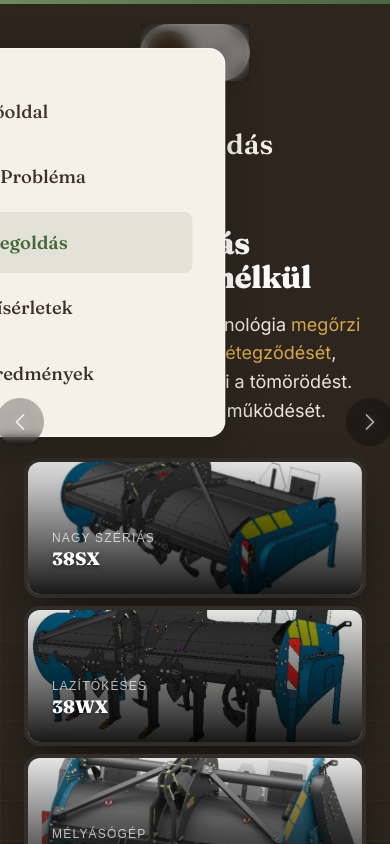
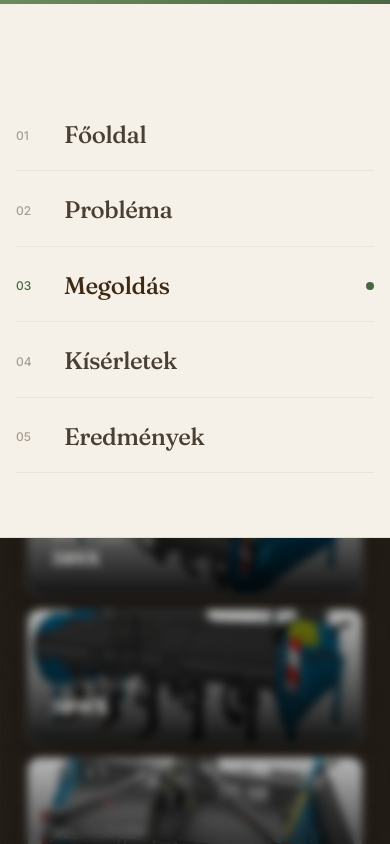
Before and after one commit to phrubos/asogepes, a Next.js app: page /megoldas in a window 390 px wide. Both pictures are taken after a click on the button "Menü megnyitása". Shown: the top 844 px of the page. Built offline with nearby package versions, Linux system fonts and the light colour scheme.

Commit message:
Update Navigation component styling and functionality

```diff
--- a/src/components/layout/Navigation.module.css
+++ b/src/components/layout/Navigation.module.css
@@ -1,204 +1,283 @@
-.navContainer {
+/* ===========================================
+   NAVIGATION - Editorial Style
+   Clean, typographic, with elegant animations
+   =========================================== */
+
+.header {
     position: fixed;
-    top: 1.5rem;
-    left: 50%;
-    transform: translateX(-50%);
-    z-index: 100;
-    width: auto;
-    max-width: 90vw;
+    top: 0;
+    left: 0;
+    right: 0;
+    z-index: 110;
+    padding: 0 var(--space-xl);
+    transition: all 0.5s cubic-bezier(0.16, 1, 0.3, 1);
 }
 
+.header::before {
+    content: '';
+    position: absolute;
+    inset: 0;
+    background: linear-gradient(
+        to bottom,
+        rgba(245, 240, 232, 0.98) 0%,
+        rgba(245, 240, 232, 0.9) 70%,
+        rgba(245, 240, 232, 0) 100%
+    );
+    opacity: 0;
+    transition: opacity 0.5s ease;
+    pointer-events: none;
+}
+
+.header.scrolled::before {
+    opacity: 1;
+}
+
+/* ===== Dark Page Mode (Light Text) ===== */
+.header.onDark .logo {
+    color: var(--color-cream);
+}
+
+.header.onDark .logoMark {
+    color: var(--color-gold-light);
+}
+
+.header.onDark .navLink {
+    color: rgba(255, 255, 255, 0.7);
+}
+
+.header.onDark .navLink:hover,
+.header.onDark .navLink.active {
+    color: var(--color-white);
+}
+
+.header.onDark .indicator {
+    background: var(--color-gold);
+}
+
+.header.onDark .menuIcon span {
+    background: var(--color-cream);
+}
+
+.headerInner {
+    max-width: 1400px;
+    margin: 0 auto;
+    display: flex;
+    align-items: center;
+    justify-content: space-between;
+    padding: var(--space-lg) 0;
+    border-bottom: 1px solid transparent;
+    transition: all 0.5s cubic-bezier(0.16, 1, 0.3, 1);
+}
+
+.header.scrolled .headerInner {
+    padding: var(--space-md) 0;
+    border-bottom-color: rgba(61, 41, 20, 0.08);
+}
+
+/* Logo */
+.logo {
+    display: flex;
+    align-items: center;
+    gap: var(--space-sm);
+    text-decoration: none;
+    color: var(--color-soil);
+    position: relative;
+    z-index: 2;
+}
+
+.logoMark {
+    display: flex;
+    align-items: center;
+    justify-content: center;
+    width: 2.5rem;
+    height: 2.5rem;
+    font-size: 1.5rem;
+    color: var(--color-green);
+    transition: color 0.3s ease;
+}
+
+.logo:hover .logoMark {
+    color: var(--color-gold);
+}
+
+.logoText {
+    font-family: var(--font-display);
+    font-size: 1.25rem;
+    font-weight: 600;
+    letter-spacing: -0.02em;
+}
+
+/* Desktop Navigation */
 .nav {
     display: flex;
     align-items: center;
-    padding: 0.35rem;
-    background: rgba(253, 252, 250, 0.8);
-    backdrop-filter: blur(16px);
-    -webkit-backdrop-filter: blur(16px);
-    border: 1px solid rgba(255, 255, 255, 0.5);
-    border-radius: 9999px;
-    box-shadow:
-        0 4px 20px -2px rgba(0, 0, 0, 0.08),
-        0 0 0 1px rgba(255, 255, 255, 0.4) inset;
-    transition: all 0.4s cubic-bezier(0.16, 1, 0.3, 1);
-}
-
-.nav.scrolled {
-    background: rgba(253, 252, 250, 0.9);
-    box-shadow:
-        0 8px 30px -4px rgba(0, 0, 0, 0.12),
-        0 0 0 1px rgba(255, 255, 255, 0.4) inset;
-    transform: scale(0.98);
-}
-
-.navLogo {
-    display: flex;
-    align-items: center;
-    justify-content: center;
-    width: 2.75rem;
-    height: 2.75rem;
-    border-radius: 50%;
-    background: var(--color-soil);
-    color: var(--color-cream);
-    margin-right: 0.25rem;
-    text-decoration: none;
-    transition: transform 0.3s cubic-bezier(0.34, 1.56, 0.64, 1);
-    flex-shrink: 0;
+    gap: 0;
     position: relative;
-    overflow: hidden;
-}
-
-.navLogo:hover {
-    transform: scale(1.1) rotate(-5deg);
-}
-
-.navLogo::after {
-    content: '';
-    position: absolute;
-    inset: 0;
-    border-radius: 50%;
-    box-shadow: inset 0 0 10px rgba(0,0,0,0.2);
-}
-
-.logoIcon {
-    font-size: 1.25rem;
-    color: var(--color-gold);
-}
-
-.navLinks {
-    display: flex;
-    align-items: center;
-    gap: 0.125rem;
 }
 
 .navLink {
     position: relative;
-    padding: 0.65rem 1.25rem;
+    padding: var(--space-sm) var(--space-lg);
+    font-family: var(--font-body);
+    font-size: 0.9rem;
+    font-weight: 500;
     color: var(--color-earth-600);
     text-decoration: none;
-    font-family: var(--font-body);
-    font-size: 0.95rem;
-    font-weight: 500;
-    border-radius: 9999px;
-    transition: color 0.2s ease;
-    z-index: 1;
-    white-space: nowrap;
+    transition: color 0.3s ease;
 }
 
-.navLink:hover {
-    color: var(--color-earth-900);
+.navLink:hover,
+.navLink.active {
+    color: var(--color-soil);
 }
 
-.navLink.active {
-    color: var(--color-earth-900);
-    font-weight: 600;
+/* Sliding Indicator - The magic underline */
+.indicator {
+    position: absolute;
+    bottom: -2px;
+    height: 2px;
+    background: var(--color-green);
+    border-radius: 1px;
+    pointer-events: none;
 }
 
-.hoverPill {
-    position: absolute;
-    inset: 0;
-    background: rgba(61, 41, 20, 0.06);
-    border-radius: 9999px;
-    z-index: -1;
+/* Mobile Toggle Button */
+.menuToggle {
+    display: none;
+    width: 44px;
+    height: 44px;
+    padding: 0;
+    border: none;
+    background: transparent;
+    cursor: pointer;
+    position: relative;
+    z-index: 120;
 }
 
-.activeDot {
-    position: absolute;
-    bottom: 6px;
-    left: 50%;
-    width: 4px;
-    height: 4px;
-    background: var(--color-green);
-    border-radius: 50%;
-    transform: translateX(-50%);
-    box-shadow: 0 1px 2px rgba(0,0,0,0.1);
+.menuIcon {
+    display: flex;
+    flex-direction: column;
+    align-items: center;
+    justify-content: center;
+    gap: 5px;
+    width: 100%;
+    height: 100%;
 }
 
-/* Hamburger for Mobile */
-.hamburger {
-    display: none;
-    width: 2.75rem;
-    height: 2.75rem;
-    border-radius: 50%;
-    border: none;
-    background: transparent;
-    color: var(--color-earth-800);
-    cursor: pointer;
-    align-items: center;
-    justify-content: center;
-    margin-left: 0.25rem;
-    transition: background 0.2s ease;
+.menuIcon span {
+    display: block;
+    width: 22px;
+    height: 2px;
+    background: var(--color-soil);
+    border-radius: 1px;
+    transform-origin: center;
 }
 
-.hamburger:hover {
-    background: rgba(0,0,0,0.05);
-}
-
-/* Mobile Menu Overlay */
+/* Mobile Overlay */
 .mobileOverlay {
     position: fixed;
     inset: 0;
-    background: rgba(0, 0, 0, 0.4);
-    z-index: 98;
-    backdrop-filter: blur(8px);
-    pointer-events: auto;
+    background: rgba(0, 0, 0, 0.2);
+    z-index: 100;
+    backdrop-filter: blur(4px);
 }
 
-/* Mobile Menu Drawer */
-.mobileMenu {
+/* Mobile Navigation - Full screen takeover */
+.mobileNav {
     position: fixed;
-    top: 1.5rem;
-    right: 1.5rem;
-    width: 300px;
-    max-width: calc(100vw - 3rem);
+    top: 0;
+    left: 0;
+    right: 0;
     background: var(--color-cream);
-    z-index: 99;
-    padding: var(--space-xl);
-    box-shadow: 0 10px 40px rgba(0, 0, 0, 0.2);
-    border-radius: var(--radius-lg);
-    border: 1px solid rgba(255,255,255,0.5);
-    overflow-y: auto;
-    transform-origin: top right;
-    pointer-events: auto;
+    z-index: 105;
+    padding-top: 100px;
+    padding-bottom: var(--space-3xl);
+    border-bottom: 1px solid rgba(61, 41, 20, 0.1);
 }
 
-.mobileNav {
+.mobileNavInner {
+    max-width: 1400px;
+    margin: 0 auto;
+    padding: 0 var(--space-xl);
     display: flex;
     flex-direction: column;
     gap: var(--space-xs);
 }
 
-.mobileNavLink {
-    display: block;
-    padding: var(--space-md) var(--space-lg);
-    font-family: var(--font-display);
-    font-size: 1.15rem;
-    font-weight: 500;
-    color: var(--color-earth-700);
+.mobileLink {
+    display: flex;
+    align-items: center;
+    gap: var(--space-lg);
+    padding: var(--space-md) 0;
     text-decoration: none;
-    border-radius: var(--radius-md);
-    transition: all var(--transition-fast);
+    color: var(--color-earth-600);
+    border-bottom: 1px solid rgba(61, 41, 20, 0.06);
+    transition: all 0.3s ease;
+    position: relative;
 }
 
-.mobileNavLink:hover {
-    background: rgba(61, 41, 20, 0.05);
+.mobileLink:hover {
     color: var(--color-soil);
-    transform: translateX(4px);
+    padding-left: var(--space-sm);
+}
+
+.mobileLinkNumber {
+    font-family: var(--font-body);
+    font-size: 0.75rem;
+    font-weight: 500;
+    color: var(--color-earth-500);
+    opacity: 0.5;
+    min-width: 1.5rem;
+}
+
+.mobileLinkText {
+    font-family: var(--font-display);
+    font-size: 1.75rem;
+    font-weight: 500;
+    letter-spacing: -0.02em;
 }
 
 .mobileActive {
-    background: rgba(74, 103, 65, 0.1);
-    color: var(--color-green);
-    font-weight: 600;
+    color: var(--color-soil);
 }
 
-.mobileActive:hover {
-    background: rgba(74, 103, 65, 0.15);
+.mobileActive .mobileLinkNumber {
     color: var(--color-green);
+    opacity: 1;
 }
 
-@media (max-width: 860px) {
-    .navLinks { display: none; }
-    .hamburger { display: flex; }
-    .nav { padding-right: 0.35rem; }
+.mobileActiveMark {
+    position: absolute;
+    right: 0;
+    top: 50%;
+    transform: translateY(-50%);
+    width: 8px;
+    height: 8px;
+    background: var(--color-green);
+    border-radius: 50%;
 }
+
+/* Responsive */
+@media (max-width: 900px) {
+    .nav {
+        display: none;
+    }
+
+    .menuToggle {
+        display: flex;
+    }
+}
+
+@media (max-width: 480px) {
+    .header {
+        padding: 0 var(--space-md);
+    }
+
+    .mobileNavInner {
+        padding: 0 var(--space-md);
+    }
+
+    .mobileLinkText {
+        font-size: 1.5rem;
+    }
+}
--- a/src/components/layout/Navigation.tsx
+++ b/src/components/layout/Navigation.tsx
@@ -1,6 +1,6 @@
 'use client'
 
-import { useState, useEffect } from 'react'
+import { useState, useEffect, useRef } from 'react'
 import Link from 'next/link'
 import { usePathname } from 'next/navigation'
 import { motion, AnimatePresence } from 'framer-motion'
@@ -9,95 +9,146 @@ import styles from './Navigation.module.css'
 
 export default function Navigation() {
   const [scrolled, setScrolled] = useState(false)
-  const [hoveredPath, setHoveredPath] = useState<string | null>(null)
+  const [activeIndex, setActiveIndex] = useState(0)
+  const [hoverIndex, setHoverIndex] = useState<number | null>(null)
   const [mobileMenuOpen, setMobileMenuOpen] = useState(false)
+  const [indicatorStyle, setIndicatorStyle] = useState({ left: 0, width: 0 })
+  const navRef = useRef<HTMLDivElement>(null)
   const pathname = usePathname()
+
+  const navItems = [
+    { href: '/', label: 'Főoldal' },
+    { href: '/problema', label: 'Probléma' },
+    { href: '/megoldas', label: 'Megoldás' },
+    { href: '/kiserlet', label: 'Kísérletek' },
+    { href: '/eredmenyek', label: 'Eredmények' },
+  ]
+
+  // Find active index based on pathname
+  useEffect(() => {
+    const index = navItems.findIndex(item => item.href === pathname)
+    setActiveIndex(index >= 0 ? index : 0)
+  }, [pathname])
+
+  // Update indicator position
+  useEffect(() => {
+    const updateIndicator = () => {
+      if (!navRef.current) return
+      const targetIndex = hoverIndex !== null ? hoverIndex : activeIndex
+      const links = navRef.current.querySelectorAll('a')
+      const activeLink = links[targetIndex] as HTMLElement
+      if (activeLink) {
+        const navRect = navRef.current.getBoundingClientRect()
+        const linkRect = activeLink.getBoundingClientRect()
+        setIndicatorStyle({
+          left: linkRect.left - navRect.left,
+          width: linkRect.width,
+        })
+      }
+    }
+    updateIndicator()
+    window.addEventListener('resize', updateIndicator)
+    return () => window.removeEventListener('resize', updateIndicator)
+  }, [activeIndex, hoverIndex])
 
   useEffect(() => {
     const handleScroll = () => {
-      setScrolled(window.scrollY > 20)
+      setScrolled(window.scrollY > 50)
     }
-
     window.addEventListener('scroll', handleScroll)
     return () => window.removeEventListener('scroll', handleScroll)
   }, [])
 
-  // Close mobile menu on route change
   useEffect(() => {
     setMobileMenuOpen(false)
   }, [pathname])
 
-  // Prevent body scroll when mobile menu is open
   useEffect(() => {
     if (mobileMenuOpen) {
       document.body.style.overflow = 'hidden'
     } else {
       document.body.style.overflow = ''
     }
-    return () => {
-      document.body.style.overflow = ''
-    }
+    return () => { document.body.style.overflow = '' }
   }, [mobileMenuOpen])
 
-  const navItems = [
-    { href: '/', label: 'Főoldal' },
-    { href: '/problema', label: 'A Probléma' },
-    { href: '/megoldas', label: 'Megoldás' },
-    { href: '/kiserlet', label: 'Kísérletek' },
-    { href: '/eredmenyek', label: 'Eredmények' },
-  ]
+  // Dark pages need light text
+  const isDarkPage = pathname === '/' || pathname === '/megoldas' || pathname === '/eredmenyek'
 
   return (
-    <div className={styles.navContainer}>
-      <nav className={`${styles.nav} ${scrolled ? styles.scrolled : ''}`}>
-        <Link href="/" className={styles.navLogo} aria-label="Ásógép Kutatás Főoldal">
-          <span className={styles.logoIcon}>◈</span>
+    <header className={`${styles.header} ${scrolled ? styles.scrolled : ''} ${isDarkPage && !scrolled ? styles.onDark : ''}`}>
+      <div className={styles.headerInner}>
+        {/* Logo */}
+        <Link href="/" className={styles.logo}>
+          <motion.span
+            className={styles.logoMark}
+            whileHover={{ rotate: 90 }}
+            transition={{ type: 'spring', stiffness: 300, damping: 15 }}
+          >
+            ◈
+          </motion.span>
+          <span className={styles.logoText}>Ásógép</span>
         </Link>
 
-        <div className={styles.navLinks}>
-          {navItems.filter(item => item.href !== '/').map((item) => (
+        {/* Desktop Navigation */}
+        <nav className={styles.nav} ref={navRef}>
+          {/* Sliding Indicator */}
+          <motion.div
+            className={styles.indicator}
+            animate={{
+              left: indicatorStyle.left,
+              width: indicatorStyle.width,
+            }}
+            transition={{ type: 'spring', stiffness: 400, damping: 30 }}
+          />
+
+          {navItems.map((item, index) => (
             <Link
               key={item.href}
               href={item.href}
               className={`${styles.navLink} ${pathname === item.href ? styles.active : ''}`}
-              onMouseEnter={() => setHoveredPath(item.href)}
-              onMouseLeave={() => setHoveredPath(null)}
+              onMouseEnter={() => setHoverIndex(index)}
+              onMouseLeave={() => setHoverIndex(null)}
             >
-              <span style={{ position: 'relative', zIndex: 2 }}>{item.label}</span>
-
-              {/* Hover Pill */}
-              {hoveredPath === item.href && (
-                <motion.div
-                  className={styles.hoverPill}
-                  layoutId="hoverPill"
-                  transition={{ type: "spring", bounce: 0.2, duration: 0.6 }}
-                />
-              )}
-
-              {/* Active Dot */}
-              {pathname === item.href && (
-                <motion.div
-                  className={styles.activeDot}
-                  layoutId="activeDot"
-                  transition={{ type: "spring", bounce: 0.2, duration: 0.6 }}
-                />
-              )}
+              {item.label}
             </Link>
           ))}
-        </div>
+        </nav>
 
-        {/* Mobile Hamburger Button */}
+        {/* Mobile Toggle */}
         <button
-          className={styles.hamburger}
+          className={styles.menuToggle}
           onClick={() => setMobileMenuOpen(!mobileMenuOpen)}
           aria-label={mobileMenuOpen ? 'Menü bezárása' : 'Menü megnyitása'}
           aria-expanded={mobileMenuOpen}
         >
-          {mobileMenuOpen ? <X size={20} /> : <Menu size={20} />}
+          <motion.div
+            className={styles.menuIcon}
+            animate={mobileMenuOpen ? 'open' : 'closed'}
+          >
+            <motion.span
+              variants={{
+                closed: { rotate: 0, y: 0 },
+                open: { rotate: 45, y: 6 },
+              }}
+            />
+            <motion.span
+              variants={{
+                closed: { opacity: 1, x: 0 },
+                open: { opacity: 0, x: 10 },
+              }}
+            />
+            <motion.span
+              variants={{
+                closed: { rotate: 0, y: 0 },
+                open: { rotate: -45, y: -6 },
+              }}
+            />
+          </motion.div>
         </button>
-      </nav>
+      </div>
 
-      {/* Mobile Menu Overlay */}
+      {/* Mobile Menu */}
       <AnimatePresence>
         {mobileMenuOpen && (
           <>
@@ -108,35 +159,45 @@ export default function Navigation() {
               exit={{ opacity: 0 }}
               onClick={() => setMobileMenuOpen(false)}
             />
-            <motion.div
-              className={styles.mobileMenu}
-              initial={{ opacity: 0, scale: 0.95, y: -20 }}
-              animate={{ opacity: 1, scale: 1, y: 0 }}
-              exit={{ opacity: 0, scale: 0.95, y: -20 }}
-              transition={{ type: 'spring', damping: 25, stiffness: 300 }}
+            <motion.nav
+              className={styles.mobileNav}
+              initial={{ clipPath: 'inset(0 0 100% 0)' }}
+              animate={{ clipPath: 'inset(0 0 0% 0)' }}
+              exit={{ clipPath: 'inset(0 0 100% 0)' }}
+              transition={{ duration: 0.4, ease: [0.22, 1, 0.36, 1] }}
             >
-              <nav className={styles.mobileNav}>
+              <div className={styles.mobileNavInner}>
                 {navItems.map((item, index) => (
                   <motion.div
                     key={item.href}
-                    initial={{ opacity: 0, x: -10 }}
-                    animate={{ opacity: 1, x: 0 }}
-                    transition={{ delay: index * 0.05 }}
+                    initial={{ opacity: 0, y: 20 }}
+                    animate={{ opacity: 1, y: 0 }}
+                    exit={{ opacity: 0, y: -10 }}
+                    transition={{ delay: 0.1 + index * 0.05 }}
                   >
                     <Link
                       href={item.href}
-                      className={`${styles.mobileNavLink} ${pathname === item.href ? styles.mobileActive : ''}`}
+                      className={`${styles.mobileLink} ${pathname === item.href ? styles.mobileActive : ''}`}
                       onClick={() => setMobileMenuOpen(false)}
                     >
-                      {item.label}
+                      <span className={styles.mobileLinkNumber}>
+                        {String(index + 1).padStart(2, '0')}
+                      </span>
+                      <span className={styles.mobileLinkText}>{item.label}</span>
+                      {pathname === item.href && (
+                        <motion.span
+                          className={styles.mobileActiveMark}
+                          layoutId="mobileActive"
+                        />
+                      )}
                     </Link>
                   </motion.div>
                 ))}
-              </nav>
-            </motion.div>
+              </div>
+            </motion.nav>
           </>
         )}
       </AnimatePresence>
-    </div>
+    </header>
   )
 }
```
